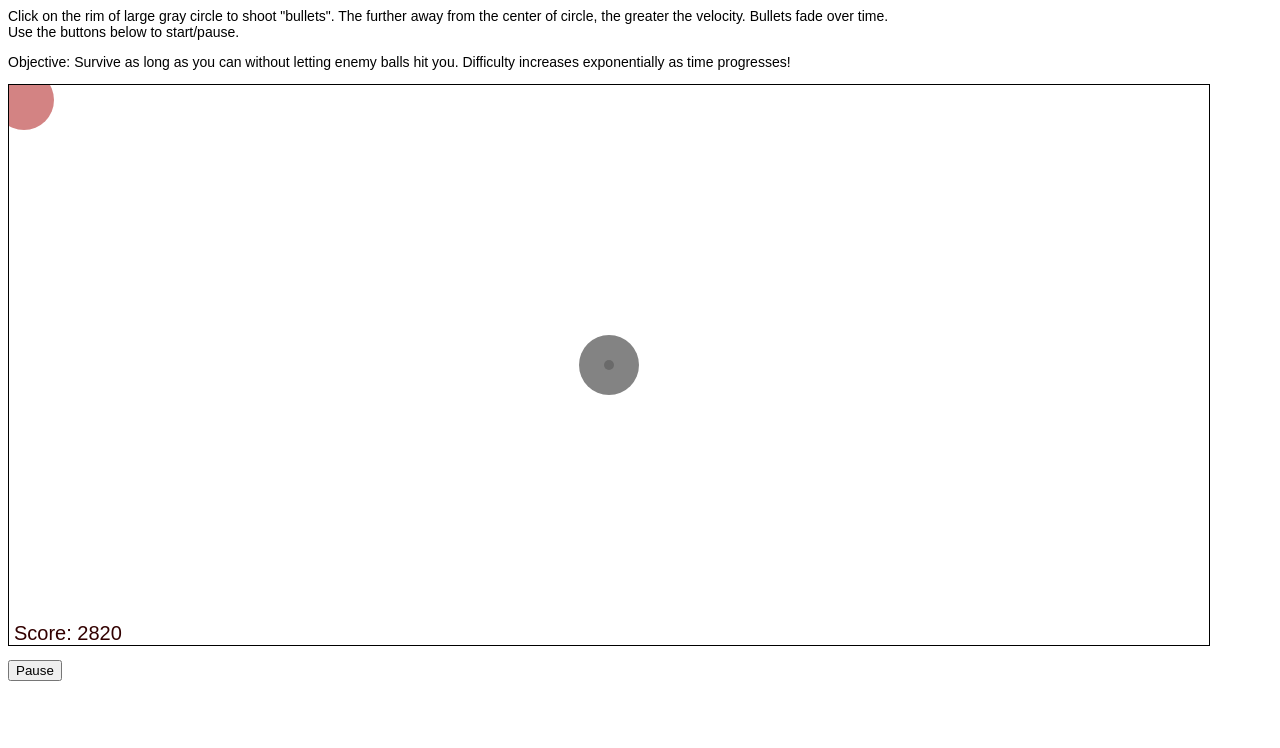
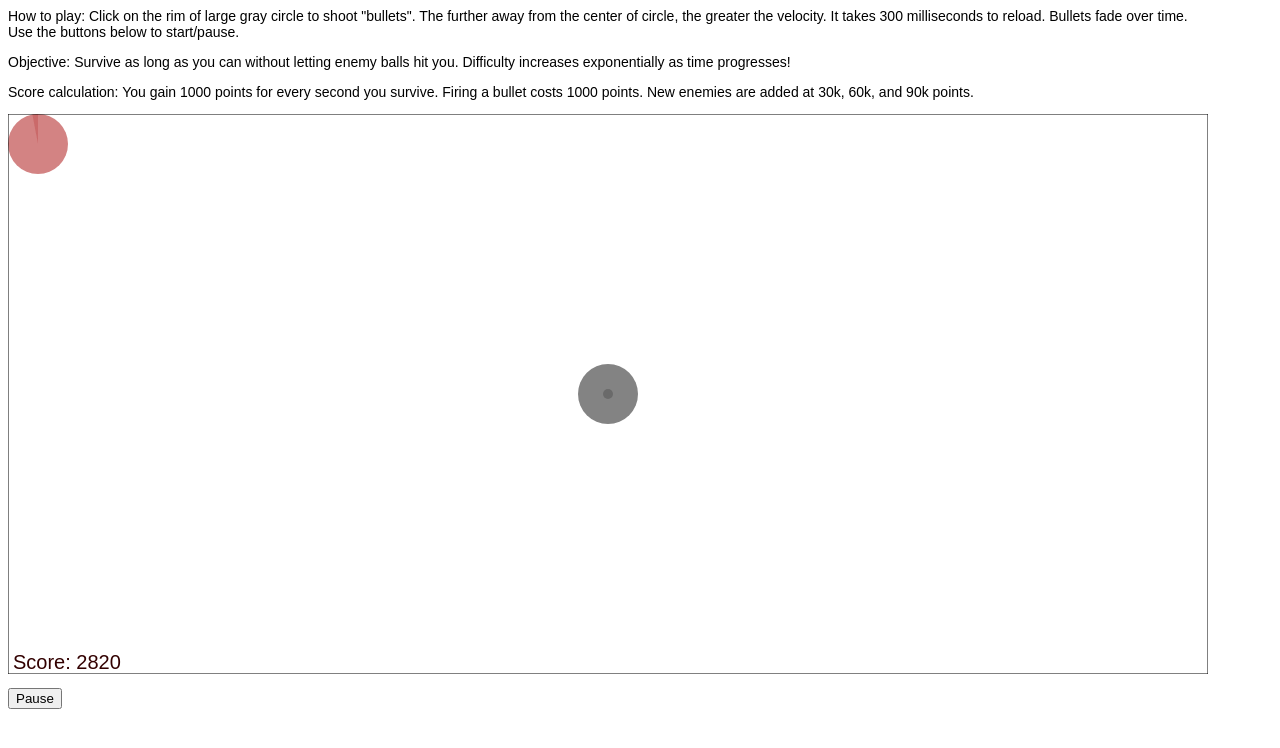
Before and after one commit to Smokezarn/Kyzderp.github.io, a plain HTML site: page derps/Defense.html in a window 1280 px wide. Both pictures are taken after a click on the button "Start". Drawn offline with Linux system fonts and the light colour scheme.

Commit message:
Cooldown animation, cost to fire

```diff
--- a/derps/Defense.html
+++ b/derps/Defense.html
@@ -2,15 +2,18 @@
 	<head>
 		<title>Ball Defense</title>
 		<script type="text/javascript" src="Defense.js"></script>
-		<style type="text/css">canvas { border: 1px solid black; }</style>
+		<!-- <style type="text/css">canvas { border: 1px solid black; }</style> -->
 	</head>
 	<body onLoad="main()">
 		<p>
-			Click on the rim of large gray circle to shoot "bullets". The further away from the center of circle, the greater the velocity. Bullets fade over time.<br/>
+			How to play: Click on the rim of large gray circle to shoot "bullets". The further away from the center of circle, the greater the velocity. It takes 300 milliseconds to reload. Bullets fade over time.<br/>
 			Use the buttons below to start/pause.
 		</p>
 		<p>
 			Objective: Survive as long as you can without letting enemy balls hit you. Difficulty increases exponentially as time progresses!
+		</p>
+		<p>
+			Score calculation: You gain 1000 points for every second you survive. Firing a bullet costs 1000 points. New enemies are added at 30k, 60k, and 90k points.
 		</p>
 		<canvas id="canvas" width="1200" height="560"></canvas>
 		<p>
--- a/derps/Defense.js
+++ b/derps/Defense.js
@@ -3,6 +3,9 @@ var guns = new Array();
 var enemies = new Array();
 
 var INTERVAL = 30;
+var RELOADTIME = 300;
+var ENEMYRELOAD = 6000;
+var FLOORLEVEL;
 
 var running = false;
 var score = 0;
@@ -11,6 +14,7 @@ var gameover = false;
 var main = function()
 {
 	var canvas = document.getElementById("canvas");
+	FLOORLEVEL = canvas.height;// - 25;
 
 	// Get rid of annoying text select
 	canvas.addEventListener("selectstart", function(e)
@@ -35,13 +39,16 @@ var main = function()
 				break;
 			}
 		}
-		if (found)
+		if (found && found.reload >= RELOADTIME)
 		{
-			found.launch((x - found.x) * 30, (y - found.y) * 30)
+			found.launch((x - found.x) * 30, (y - found.y) * 30);
+			found.reload = 0;
+			score -= 1000;
 		}
 	});
 
-	guns.push(new Gun(canvas.width/2, canvas.height/2, 30));
+	guns.push(new Gun(canvas.width/2, FLOORLEVEL/2, 30));
+	update();
 	setInterval(function() { collisionCheck(); }, INTERVAL);
 }
 
@@ -49,7 +56,7 @@ function update()
 {
 	var ctx = getContext();
 	ctx.clearRect(0, 0, canvas.width, canvas.height);
-	ctx.strokeStyle = "rgb(0,0,0)";
+
 
 	for (var i in things)
 	{
@@ -72,21 +79,32 @@ function update()
 
 	for (var i in guns)
 	{
-		guns[i].draw(ctx);
+		var gun = guns[i];
+		if (running && gun.reload < RELOADTIME)
+			gun.reload += INTERVAL;
+		gun.draw(ctx);
 	}
 
 	for (var i in enemies)
 	{
-		enemies[i].draw(ctx);
+		var enemy = enemies[i];
+		if (running && enemy.reload < ENEMYRELOAD)
+			enemy.reload += INTERVAL;
+		enemy.draw(ctx);
 	}
+
+	ctx.clearRect(0, FLOORLEVEL, canvas.width, canvas.height - FLOORLEVEL);
+	ctx.strokeStyle = "rgb(0,0,0)";
+	ctx.strokeRect(0, 0, canvas.width, FLOORLEVEL);
 
 	ctx.fillStyle = "rgb(50,0,0)";
 	ctx.font = "20px sans-serif";
 	ctx.fillText("Score: " + score, 5, canvas.height - 5);
 	if (gameover)
 	{
-		ctx.fillText("Game Over", (canvas.width - ctx.measureText("Game Over").width)/2, canvas.height/2)
+		ctx.fillText("Game Over", (canvas.width - ctx.measureText("Game Over").width)/2, FLOORLEVEL/2)
 	}
+
 
 	ctx.font = "14px sans-serif";
 }
@@ -125,17 +143,14 @@ function collisionCheck()
 				for (var j in guns)
 				{
 					if (thing.collides(guns[j]) > 0)
-					{
-						// Game over
 						game();
-					}
 				}
 			}
 
 			// WALL CHECKS //
-			if (thing.y + thing.size >= canvas.height)
+			if (thing.y + thing.size >= FLOORLEVEL)
 			{
-				thing.y = canvas.height - thing.size;
+				thing.y = FLOORLEVEL - thing.size;
 				thing.vY = -thing.vY * 0.5;
 			}
 			else if (thing.y - thing.size <= 0)
@@ -163,23 +178,26 @@ function collisionCheck()
 		for (var i in enemies)
 		{
 			var enemy = enemies[i];
-			// Fire new one every 9 secs
-			if (score % 6000 == 3000)
+			// Fire new one every 6 secs
+			if (enemy.reload >= ENEMYRELOAD)
+			{
 				enemy.launch();
+				enemy.reload = 0;
+			}
 		}
 
-		if (score < INTERVAL)
-			enemies.push(new Enemy(15, 15, "rgba(200,100,100,0.8)", 30));
-		else if (score < 30000 + INTERVAL && score >= 30000)
-			enemies.push(new Enemy(canvas.width - 15, canvas.height - 15, "rgba(200,200,100,0.8)", 30));
-		else if (score < 60000 + INTERVAL && score >= 60000)
-			enemies.push(new Enemy(canvas.width - 15, 15, "rgba(100,200,200,0.8)", 30));
-		else if (score < 90000 + INTERVAL && score >= 90000)
-			enemies.push(new Enemy(15, canvas.height - 15, "rgba(200,100,200,0.8)", 30));
+		if (score < INTERVAL && enemies.length == 0)
+			enemies.push(new Enemy(30, 30, "rgba(200,100,100,0.8)", 30));
+		else if (enemies.length == 1 && score < 30000 + INTERVAL && score >= 30000)
+			enemies.push(new Enemy(canvas.width - 30, FLOORLEVEL - 30, "rgba(200,200,100,0.8)", 30));
+		else if (enemies.length == 2 && score < 60000 + INTERVAL && score >= 60000)
+			enemies.push(new Enemy(canvas.width - 30, 30, "rgba(100,200,200,0.8)", 30));
+		else if (enemies.length == 3 && score < 90000 + INTERVAL && score >= 90000)
+			enemies.push(new Enemy(30, FLOORLEVEL - 30, "rgba(200,100,200,0.8)", 30));
 
 		score += INTERVAL;
+		update();
 	}
-	update();
 }
 
 function collide(thing1, thing2)
@@ -302,16 +320,24 @@ function Gun(x, y, size)
 	this.x = x;
 	this.y = y;
 	this.size = size;
+	this.reload = RELOADTIME;
 }
 
 Gun.prototype.draw = function(ctx)
 {
 	ctx.fillStyle = "rgba(100,100,100,0.8)";
 	var path = new Path2D();
-	path.arc(this.x, this.y, this.size, 0, 360);
+	path.arc(this.x, this.y, this.size, 0, 2*Math.PI);
 	ctx.fill(path);
 	path = new Path2D();
 	path.arc(this.x, this.y, 5, 0, 360);
+	ctx.fill(path);
+
+	path = new Path2D();
+	path.moveTo(this.x, this.y);
+	path.lineTo(this.x, this.y - this.size);
+	if (this.reload < RELOADTIME)
+		path.arc(this.x, this.y, this.size, -Math.PI/2, 2*Math.PI*this.reload/RELOADTIME - Math.PI/2, true);
 	ctx.fill(path);
 }
 
@@ -338,6 +364,7 @@ function Enemy(x, y, color, size)
 	this.y = y;
 	this.color = color;
 	this.size = size;
+	this.reload = ENEMYRELOAD - 3000;
 }
 
 Enemy.prototype.draw = function(ctx)
@@ -346,13 +373,25 @@ Enemy.prototype.draw = function(ctx)
 	var path = new Path2D();
 	path.arc(this.x, this.y, this.size, 0, 360);
 	ctx.fill(path);
+
+	path = new Path2D();
+	path.moveTo(this.x, this.y);
+	path.lineTo(this.x, this.y - this.size);
+	if (this.reload < ENEMYRELOAD)
+		path.arc(this.x, this.y, this.size, -Math.PI/2, 2*Math.PI*this.reload/ENEMYRELOAD - Math.PI/2, true);
+	ctx.fill(path);
 }
 
 Enemy.prototype.launch = function()
 {
+	var x = 1, y = 1;
+	if (this.x > canvas.width/2)
+		x = -1;
+	if (this.y > canvas.height/2)
+		y = -1;
 	var newThing = new Thing(this.x, this.y, 20, this.color, -1, "enemyball");
-	newThing.vX = Math.random() * 50 + 100;
-	newThing.vY = Math.random() * 50 + 100;
+	newThing.vX = x * (Math.random() * 50 + 100);
+	newThing.vY = y * (Math.random() * 50 + 100);
 	things.push(newThing);
 }
 
```
